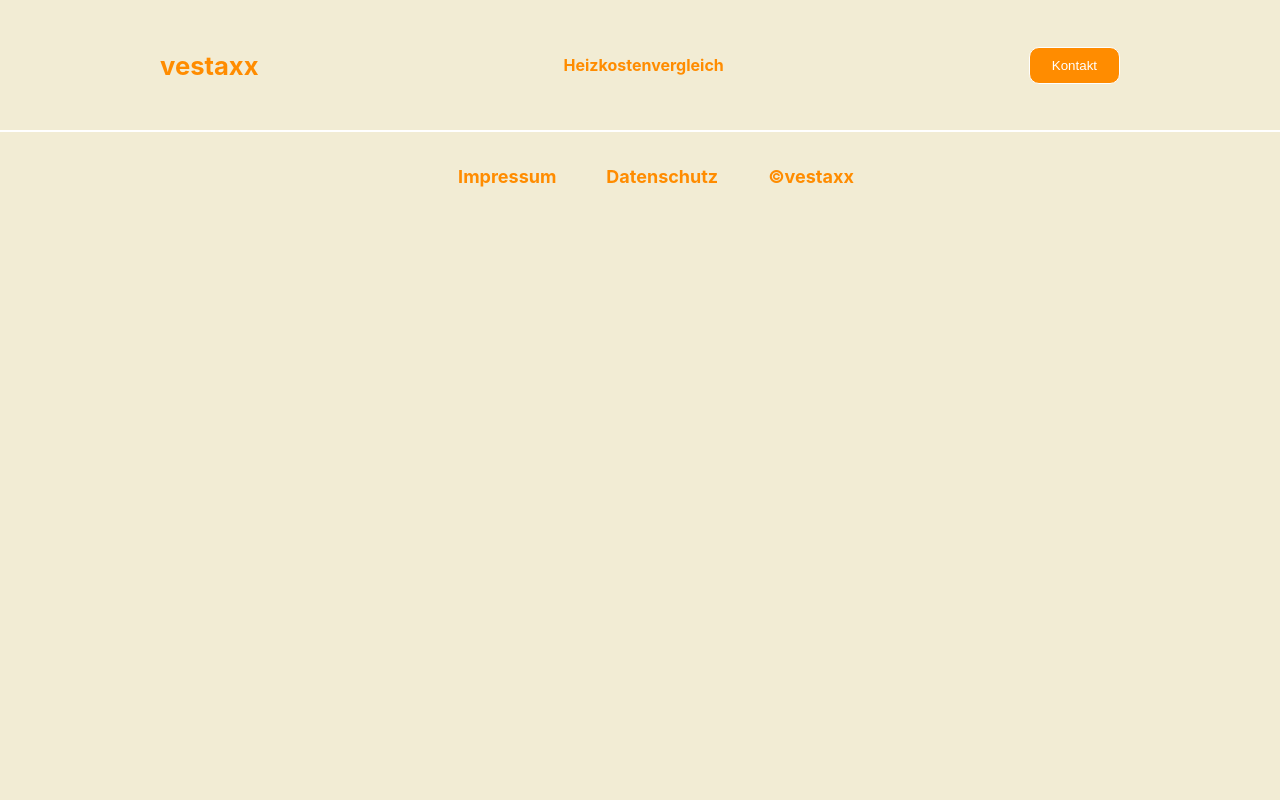
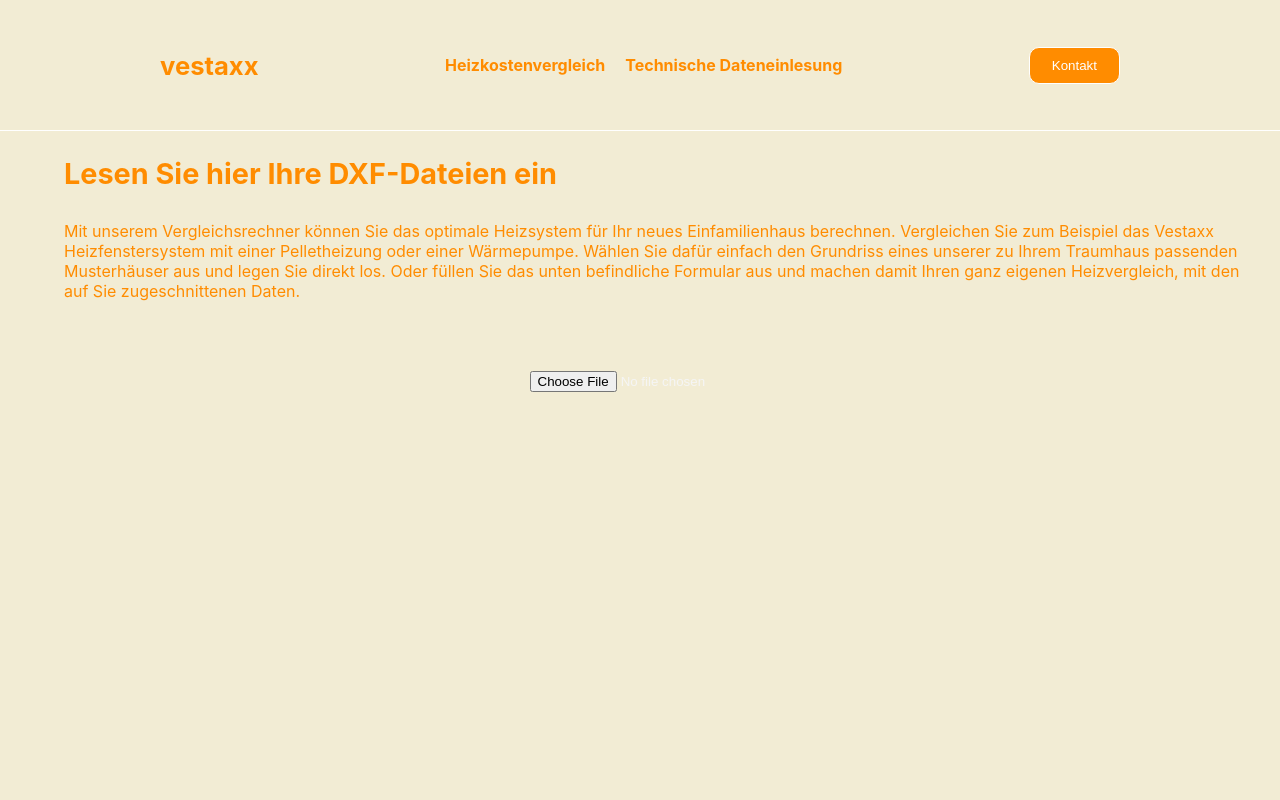
Before and after one commit to maltinho8/vestaxx-main, a React (Create React App) app: page /DXF in a window 1280 px wide. Shown: the top 800 px of the page. Built offline with nearby package versions, Linux system fonts and the light colour scheme; some icons are missing.

Commit message:
Integrate DXF approach

```diff
--- a/package.json
+++ b/package.json
@@ -21,6 +21,7 @@
     "chart.js": "^3.9.1",
     "color": "^4.2.3",
     "dotenv": "^16.0.1",
+    "dxf": "^5.0.0",
     "dxf-parser": "^1.1.2",
     "html2canvas": "^1.4.1",
     "jspdf": "^2.5.1",
@@ -35,7 +36,6 @@
     "semantic-ui-css": "^2.4.1",
     "semantic-ui-react": "^2.1.3",
     "styled-components": "^5.3.5",
-    "three-dxf": "^1.3.1",
     "web-vitals": "^2.1.4"
   },
   "devDependencies": {
--- a/src/components/Bar/NavigationBar/index.js
+++ b/src/components/Bar/NavigationBar/index.js
@@ -26,6 +26,7 @@ const NavLink = styled(Link)`
   height: 100%;
   cursor: pointer;
   font-weight: bold;
+  margin-right: 20px;
   &.active {
     font-weight: bold;
   }
@@ -70,6 +71,7 @@ const NavBar = () => {
         <Burger />
         <NavMenu>
           <NavLink to="/Modellierung">Heizkostenvergleich</NavLink>
+          <NavLink to="/DXF">Technische Dateneinlesung</NavLink>
         </NavMenu>
         <NavBtn>
           <Button>
--- /dev/null
+++ b/src/components/Pages/DXF/DXF.js
@@ -0,0 +1,20 @@
+import React from 'react';
+import styled from 'styled-components';
+import ContentDXF from '../../PagesContent/ContentDXF/index.js';
+
+const ContentContainer = styled.div`
+  width: 100%;
+  margin: 1rem 0 0 1rem;
+  @media screen and (max-width: 768px) {
+    width: 85%;
+  }
+`;
+const DXF = () => {
+  return (
+    <ContentContainer>
+      <ContentDXF />
+    </ContentContainer>
+  );
+};
+
+export default DXF;
--- /dev/null
+++ b/src/components/PagesContent/ContentDXF/index.js
@@ -0,0 +1,76 @@
+import styled from 'styled-components';
+import React, { useState } from 'react';
+import { Helper } from 'dxf';
+
+const Container = styled.div`
+  margin-left: 3rem;
+  margin-right: 3rem;
+  color: ${({ theme }) => theme.palette.text.light};
+`;
+
+const Headline = styled.h3`
+  line-height: 1;
+  margin-bottom: 2rem;
+  color: darkorange;
+`;
+
+const Text = styled.div`
+  font-size: 1rem;
+  color: darkorange;
+  margin-bottom: 2rem;
+`;
+
+const InputContainer = styled.div`
+  width: 100%;
+  display: flex;
+  flex-wrap: wrap;
+  justify-content: center;
+  margin-top: 70px;
+`;
+
+const DXFContainer = styled.div`
+  width: 500px;
+  height: 500px;
+  margin: 0 auto;
+`;
+
+const ContentModellierung = () => {
+  const [dxfSVG, setdxfSVG] = useState();
+  const onInputChange = e => {
+    const file = e.target.files[0];
+    const reader = new FileReader();
+
+    reader.onload = e => {
+      const dxfContents = e.target.result;
+      const helper = new Helper(dxfContents);
+      console.log(helper);
+
+      const svg = helper.toSVG();
+
+      setdxfSVG(svg);
+    };
+    reader.readAsBinaryString(file);
+  };
+  return (
+    <Container>
+      <Headline>Lesen Sie hier Ihre DXF-Dateien ein</Headline>
+      <Text>
+        Mit unserem Vergleichsrechner können Sie das optimale Heizsystem für Ihr
+        neues Einfamilienhaus berechnen. Vergleichen Sie zum Beispiel das
+        Vestaxx Heizfenstersystem mit einer Pelletheizung oder einer Wärmepumpe.
+        Wählen Sie dafür einfach den Grundriss eines unserer zu Ihrem Traumhaus
+        passenden Musterhäuser aus und legen Sie direkt los. Oder füllen Sie das
+        unten befindliche Formular aus und machen damit Ihren ganz eigenen
+        Heizvergleich, mit den auf Sie zugeschnittenen Daten.
+      </Text>
+      <InputContainer>
+        <input type="file" id="file" onChange={onInputChange} />
+      </InputContainer>
+      <DXFContainer>
+        <div dangerouslySetInnerHTML={{ __html: dxfSVG }} />
+      </DXFContainer>
+    </Container>
+  );
+};
+
+export default ContentModellierung;
--- a/src/components/Router/Router.js
+++ b/src/components/Router/Router.js
@@ -9,6 +9,7 @@ import NavigationBar from '../Bar/NavigationBar/index.js';
 import HeatingComp from '../Pages/HeatingComp/HeatingComp.js';
 import LandingPage from '../Pages/LandingPage/LandingPage';
 import Modellierung from '../Pages/Modellierung/Modellierung.js';
+import DXF from '../Pages/DXF/DXF.js';
 import HeatingCompBerlin from '../Pages/HeatingComp/bundesland1/HeatingCompBerlin';
 import HeatingCompHessen from '../Pages/HeatingComp/bundesland1/HeatingCompHessen';
 import HeatingCompBayern from '../Pages/HeatingComp/bundesland1/HeatingCompBayern';
@@ -82,6 +83,7 @@ const Routing = () => {
         />
         <Route path="/LandingPage" element={<LandingPage />} />
         <Route path="/Modellierung" element={<Modellierung />} />
+        <Route path="/DXF" element={<DXF />} />
       </Routes>
       <Footer />
     </Router>
```
Also changed, not shown: 2 other files (tests, documents, lock files or other folders).
